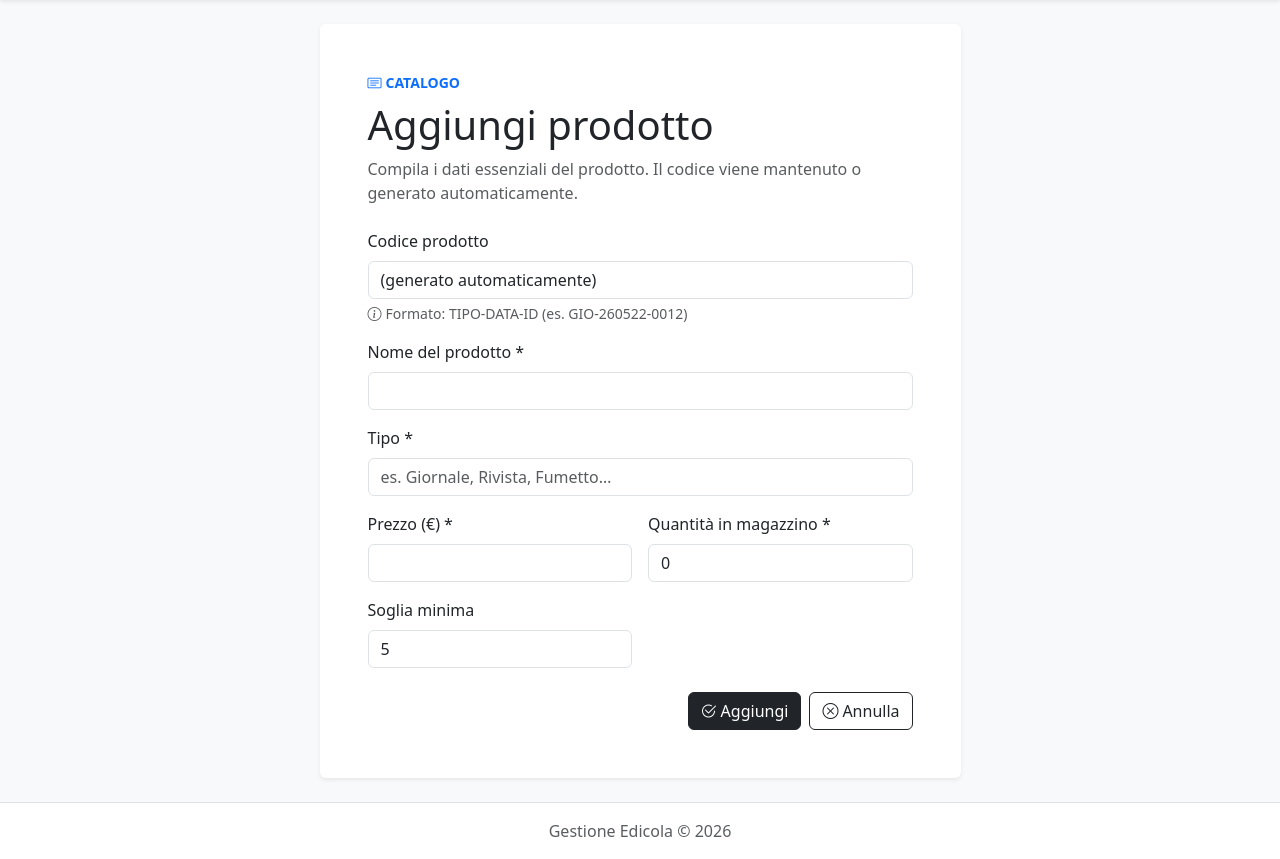
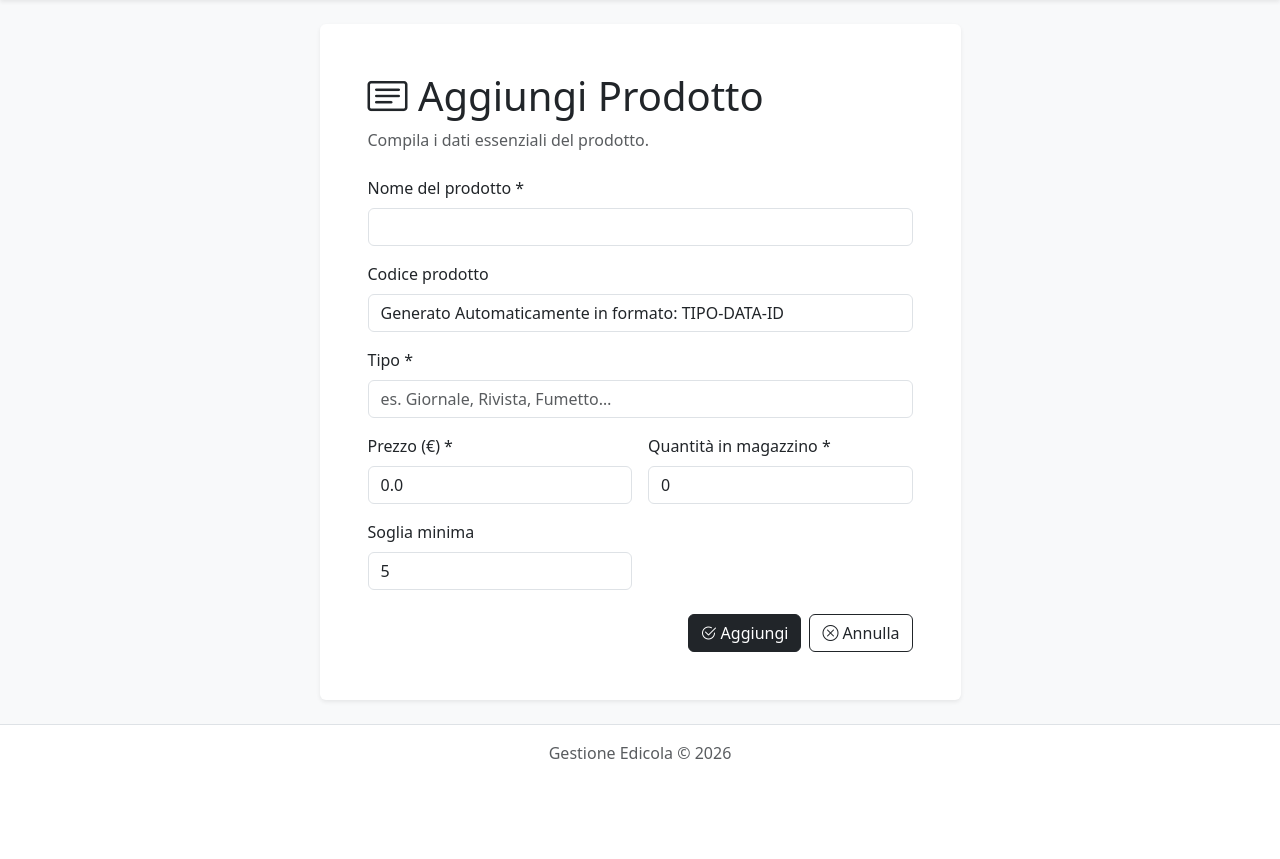
Before and after one commit to Matteo1205/edicola, a Flask app: page /prodotti/nuovo in a window 1280 px wide. Shown: the part 72-931 px from the top of the page. After the commit the page ends 831 px from the top, so only its background shows below. Run offline with Flask 3, Linux system fonts and the light colour scheme; some libraries are stand-ins or nearby versions.

```diff
--- a/templates/inventario.html
+++ b/templates/inventario.html
@@ -4,8 +4,7 @@
 {% block content %}
 <div class="d-flex flex-column flex-lg-row justify-content-between align-items-lg-end gap-3 mb-4">
     <div>
-        <p class="text-uppercase small fw-semibold text-primary mb-2"><i class="bi bi-box-seam me-1"></i>Magazzino</p>
-        <h1 class="mb-2">Inventario</h1>
+        <h1 class="bi-box-seam"> Inventario</h1>
         <p class="text-muted mb-0">Monitoraggio giacenze, scorte critiche e disponibilità immediata dei prodotti.</p>
     </div>
     <div class="d-flex gap-2 flex-wrap">
--- a/templates/prodotti.html
+++ b/templates/prodotti.html
@@ -4,8 +4,7 @@
 {% block content %}
 <div class="d-flex flex-column flex-lg-row justify-content-between align-items-lg-end gap-3 mb-4">
     <div>
-        <p class="text-uppercase small fw-semibold text-primary mb-2"><i class="bi bi-card-list me-1"></i>Catalogo</p>
-        <h1 class="mb-2">Gestione prodotti</h1>
+        <h1 class="bi bi-card-list"> Gestione Prodotti</h1>
         <p class="text-muted mb-0">Anagrafica completa con modifica, eliminazione e filtro per tipologia.</p>
     </div>
     <a href="{{ url_for('prodotti.nuovo') }}" class="btn btn-dark">+ Aggiungi prodotto</a>
--- a/templates/prodotto_form.html
+++ b/templates/prodotto_form.html
@@ -6,22 +6,20 @@
     <div class="col-12 col-lg-8 col-xl-7">
         <div class="card shadow-sm border-0">
             <div class="card-body p-4 p-md-5">
-                <p class="text-uppercase small fw-semibold text-primary mb-2"><i class="bi bi-card-text me-1"></i>Catalogo</p>
-                <h1 class="mb-2">{{ action }} prodotto</h1>
-                <p class="text-muted mb-4">Compila i dati essenziali del prodotto. Il codice viene mantenuto o generato automaticamente.</p>
+                <h1 class="bi-card-text"> {{ action }} Prodotto</h1>
+                <p class="text-muted mb-4">Compila i dati essenziali del prodotto.</p>
 
                 <form method="post" class="row g-3">
-                    <div class="col-12">
-                        <label for="codice" class="form-label">Codice prodotto</label>
-                        <input type="text" id="codice" name="codice" class="form-control" readonly maxlength="50"
-                               value="{{ prodotto.codice if prodotto else '(generato automaticamente)' }}">
-                        <div class="form-text"><i class="bi bi-info-circle me-1"></i>Formato: TIPO-DATA-ID (es. GIO-260522-0012)</div>
-                    </div>
-
                     <div class="col-12">
                         <label for="nome" class="form-label">Nome del prodotto *</label>
                         <input type="text" id="nome" name="nome" class="form-control" required maxlength="150"
                                value="{{ prodotto.nome if prodotto else '' }}">
+                    </div>
+
+                    <div class="col-12">
+                        <label for="codice" class="form-label">Codice prodotto</label>
+                        <input type="text" id="codice" name="codice" class="form-control" readonly maxlength="50"
+                               value="{{ prodotto.codice if prodotto else 'Generato Automaticamente in formato: TIPO-DATA-ID' }}">
                     </div>
 
                     <div class="col-12">
@@ -35,15 +33,14 @@
                             <option value="Rivista">
                             <option value="Fumetto">
                             <option value="Libro">
-                            <option value="Snack">
                             <option value="Altro">
                         </datalist>
                     </div>
 
                     <div class="col-12 col-md-6">
                         <label for="prezzo" class="form-label">Prezzo (€) *</label>
-                        <input type="number" id="prezzo" name="prezzo" class="form-control" required min="0" step="0.01"
-                               value="{{ prodotto.prezzo if prodotto else '' }}">
+                        <input type="number" id="prezzo" name="prezzo" class="form-control" required min="0" step="0.10"
+                               value="{{ prodotto.prezzo if prodotto else 0.00 }}">
                     </div>
 
                     <div class="col-12 col-md-6">
--- a/templates/report.html
+++ b/templates/report.html
@@ -4,8 +4,7 @@
 {% block content %}
 <div class="d-flex flex-column flex-lg-row justify-content-between align-items-lg-end gap-3 mb-4">
     <div>
-        <p class="text-uppercase small fw-semibold text-primary mb-2"><i class="bi bi-graph-up-arrow me-1"></i>Analisi vendite</p>
-        <h1 class="mb-2">Report entrate</h1>
+        <h1 class="bi-graph-up-arrow"> Report Entrate</h1>
         <p class="text-muted mb-0">Periodo selezionato: <strong>{{ periodo_label }}</strong> dal {{ inizio.strftime('%d/%m/%Y') }}{% if inizio != fine %} al {{ fine.strftime('%d/%m/%Y') }}{% endif %}</p>
     </div>
 
--- a/templates/vendita_form.html
+++ b/templates/vendita_form.html
@@ -4,8 +4,7 @@
 {% block content %}
 <div class="d-flex flex-column flex-lg-row justify-content-between align-items-lg-end gap-3 mb-4">
     <div>
-        <p class="text-uppercase small fw-semibold text-primary mb-2"><i class="bi bi-receipt me-1"></i>Vendite</p>
-        <h1 class="mb-2">Nuova vendita</h1>
+        <h1 class="bi-receipt"> Nuova Vendita</h1>
         <p class="text-muted mb-0">Seleziona i prodotti disponibili e compila le quantità da registrare a scontrino.</p>
     </div>
     <a href="{{ url_for('vendite.lista') }}" class="btn btn-outline-dark">Storico vendite</a>
--- a/templates/vendite.html
+++ b/templates/vendite.html
@@ -4,8 +4,7 @@
 {% block content %}
 <div class="d-flex flex-column flex-lg-row justify-content-between align-items-lg-end gap-3 mb-4">
     <div>
-        <p class="text-uppercase small fw-semibold text-primary mb-2">Operazioni</p>
-        <h1 class="mb-2">Storico vendite</h1>
+        <h1 class="bi-receipt"> Storico Vendite</h1>
         <p class="text-muted mb-0">Registro cronologico degli scontrini con accesso rapido alla ricevuta.</p>
     </div>
     <a href="{{ url_for('vendite.nuova') }}" class="btn btn-dark">+ Nuova vendita</a>
```
